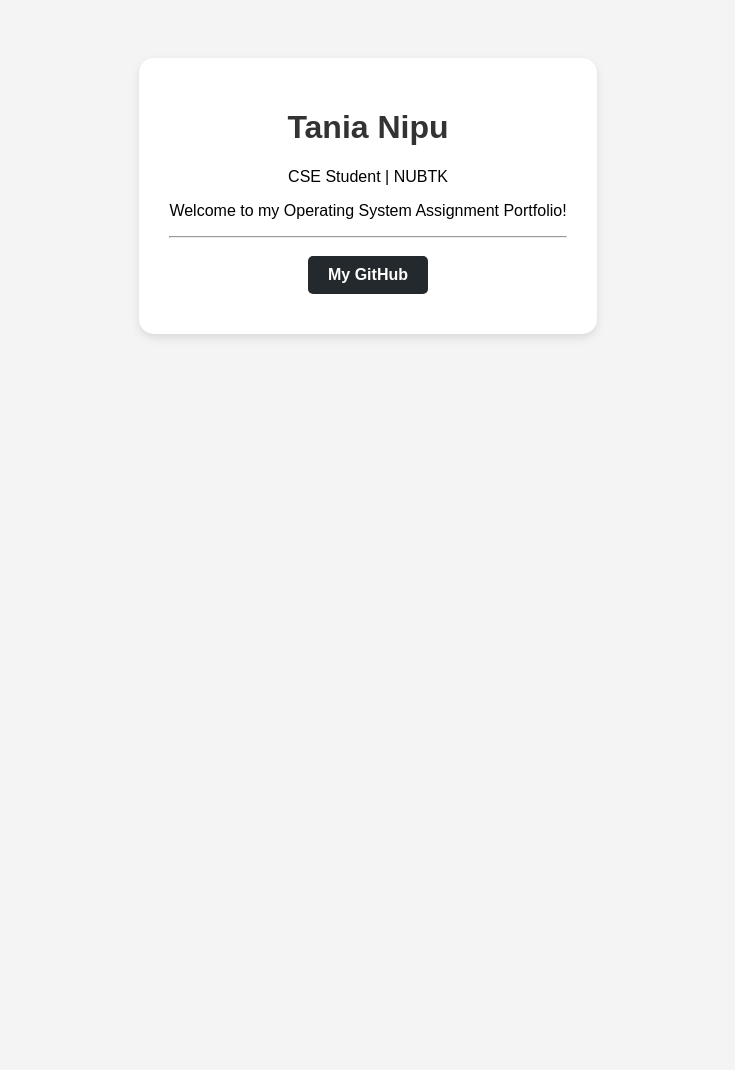
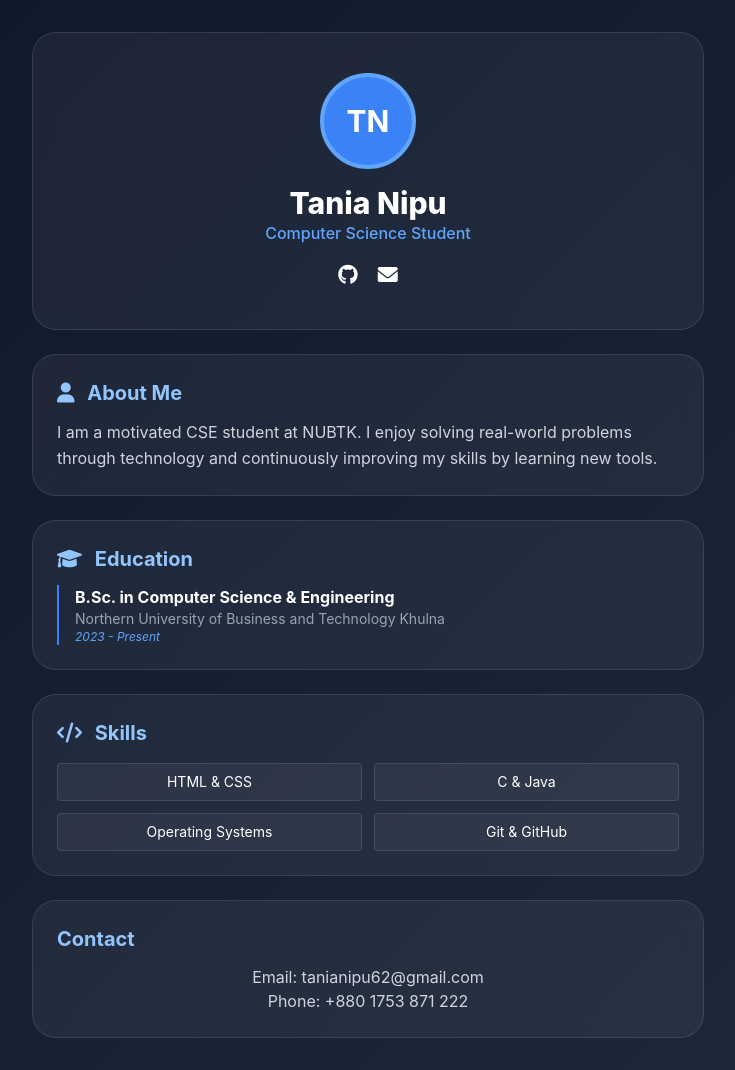
Before and after one commit to Tania-Nipu/my-portfolio, a plain HTML site: page index.html in a window 1280 px wide. Shown: the whole page, without its empty margins (272-1007 px from the left). Before the commit the page ends 800 px from the top, so only its background shows below. Drawn offline with nearby package versions, Linux system fonts and the light colour scheme.

Commit message:
Revamp portfolio layout and styling

```diff
--- a/index.html
+++ b/index.html
@@ -1,21 +1,57 @@
 <!DOCTYPE html>
-<html>
+<html lang="en">
 <head>
-    <title>Tania Nipu - Portfolio</title>
+    <meta charset="UTF-8">
+    <meta name="viewport" content="width=device-width, initial-scale=1.0">
+    <title>Tania Nipu | Portfolio</title>
+    <script src="https://cdn.tailwindcss.com"></script>
+    <link rel="stylesheet" href="https://cdnjs.cloudflare.com/ajax/libs/font-awesome/6.0.0/css/all.min.css">
     <style>
-        body { font-family: sans-serif; text-align: center; padding: 50px; background-color: #f4f4f4; }
-        .card { background: white; padding: 30px; border-radius: 15px; display: inline-block; box-shadow: 0 4px 10px rgba(0,0,0,0.1); max-width: 400px; }
-        .btn { display: inline-block; padding: 10px 20px; margin: 10px; background: #24292e; color: white; text-decoration: none; border-radius: 5px; font-weight: bold; }
-        h1 { color: #333; }
+        body { background: linear-gradient(135deg, #0f172a 0%, #1e293b 100%); color: white; font-family: 'Inter', sans-serif; }
+        .glass { background: rgba(255, 255, 255, 0.05); backdrop-filter: blur(10px); border: 1px solid rgba(255, 255, 255, 0.1); border-radius: 1.5rem; }
     </style>
 </head>
-<body>
-    <div class="card">
-        <h1>Tania Nipu</h1>
-        <p>CSE Student | NUBTK</p>
-        <p>Welcome to my Operating System Assignment Portfolio!</p>
-        <hr>
-        <a href="https://github.com/Tania-Nipu" class="btn" target="_blank">My GitHub</a>
+<body class="min-h-screen p-4 md:p-8 flex flex-col items-center">
+    <div class="max-w-2xl w-full space-y-6">
+        <div class="text-center py-10 glass">
+            <div class="w-24 h-24 bg-blue-500 rounded-full mx-auto mb-4 flex items-center justify-center text-3xl font-bold border-4 border-blue-400">TN</div>
+            <h1 class="text-3xl font-extrabold">Tania Nipu</h1>
+            <p class="text-blue-400 font-medium">Computer Science Student</p>
+            <div class="flex justify-center gap-5 mt-4 text-xl">
+                <a href="https://github.com/Tania-Nipu" class="hover:text-blue-400"><i class="fab fa-github"></i></a>
+                <a href="mailto:tanianipu62@gmail.com" class="hover:text-blue-400"><i class="fas fa-envelope"></i></a>
+            </div>
+        </div>
+
+        <div class="p-6 glass">
+            <h2 class="text-xl font-bold mb-3 text-blue-300"><i class="fas fa-user mr-2"></i> About Me</h2>
+            <p class="text-gray-300 leading-relaxed">I am a motivated CSE student at NUBTK. I enjoy solving real-world problems through technology and continuously improving my skills by learning new tools.</p>
+        </div>
+
+        <div class="p-6 glass">
+            <h2 class="text-xl font-bold mb-3 text-blue-300"><i class="fas fa-graduation-cap mr-2"></i> Education</h2>
+            <div class="border-l-2 border-blue-500 pl-4">
+                <p class="font-bold">B.Sc. in Computer Science & Engineering</p>
+                <p class="text-sm text-gray-400">Northern University of Business and Technology Khulna</p>
+                <p class="text-xs text-blue-400 italic">2023 - Present</p>
+            </div>
+        </div>
+
+        <div class="p-6 glass">
+            <h2 class="text-xl font-bold mb-4 text-blue-300"><i class="fas fa-code mr-2"></i> Skills</h2>
+            <div class="grid grid-cols-2 gap-3">
+                <div class="bg-white/5 p-2 rounded text-center text-sm border border-white/10">HTML & CSS</div>
+                <div class="bg-white/5 p-2 rounded text-center text-sm border border-white/10">C & Java</div>
+                <div class="bg-white/5 p-2 rounded text-center text-sm border border-white/10">Operating Systems</div>
+                <div class="bg-white/5 p-2 rounded text-center text-sm border border-white/10">Git & GitHub</div>
+            </div>
+        </div>
+
+        <div class="p-6 glass text-center">
+            <h2 class="text-xl font-bold mb-3 text-blue-300 text-left">Contact</h2>
+            <p class="text-gray-300">Email: tanianipu62@gmail.com</p>
+            <p class="text-gray-300">Phone: +880 1753 871 222</p>
+        </div>
     </div>
 </body>
 </html>
```
